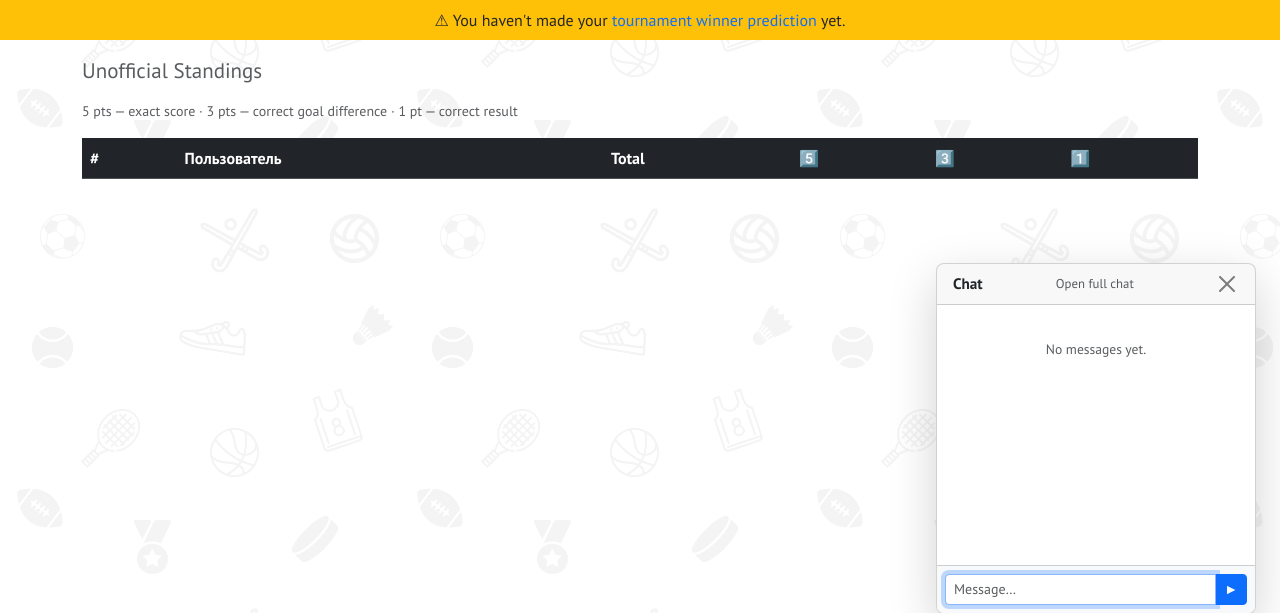
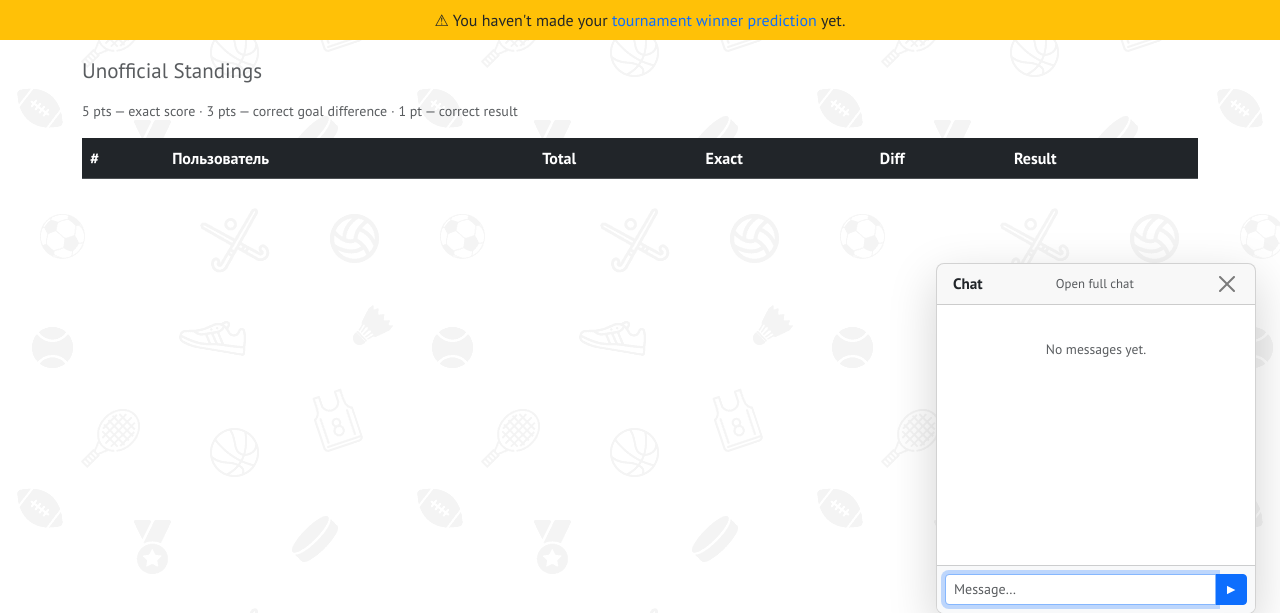
Before and after one commit to uncletoxa/nostradamus, a Django app: page /results/simple/ in a window 1280 px wide. Shown: the part 106-719 px from the top of the page. Run offline with Django 3.2, Linux system fonts and the light colour scheme; the visitor is signed in with stand-in values (Sample User, id 1); data comes from the database, SQL or seed files in the repository; data that the repository does not hold is empty.

Commit message:
Fix unofficial standings: text column headers, remove hover highlight

```diff
--- a/results/templates/simple_results.html
+++ b/results/templates/simple_results.html
@@ -12,15 +12,15 @@
   {% trans "5 pts — exact score · 3 pts — correct goal difference · 1 pt — correct result" %}
 </p>
 <div class="table-responsive">
-<table class="table table-hover">
+<table class="table">
   <thead class="table-dark">
     <tr>
       <th>#</th>
       <th>{% trans "User" %}</th>
       <th>{% trans "Total" %}</th>
-      <th title="{% trans "Exact score (5 pts each)" %}">5️⃣</th>
-      <th title="{% trans "Correct goal difference (3 pts each)" %}">3️⃣</th>
-      <th title="{% trans "Correct result (1 pt each)" %}">1️⃣</th>
+      <th>{% trans "Exact" %}</th>
+      <th>{% trans "Diff" %}</th>
+      <th>{% trans "Result" %}</th>
     </tr>
   </thead>
   <tbody>
```
Also changed, not shown: locale/ru/LC_MESSAGES/django.po.
